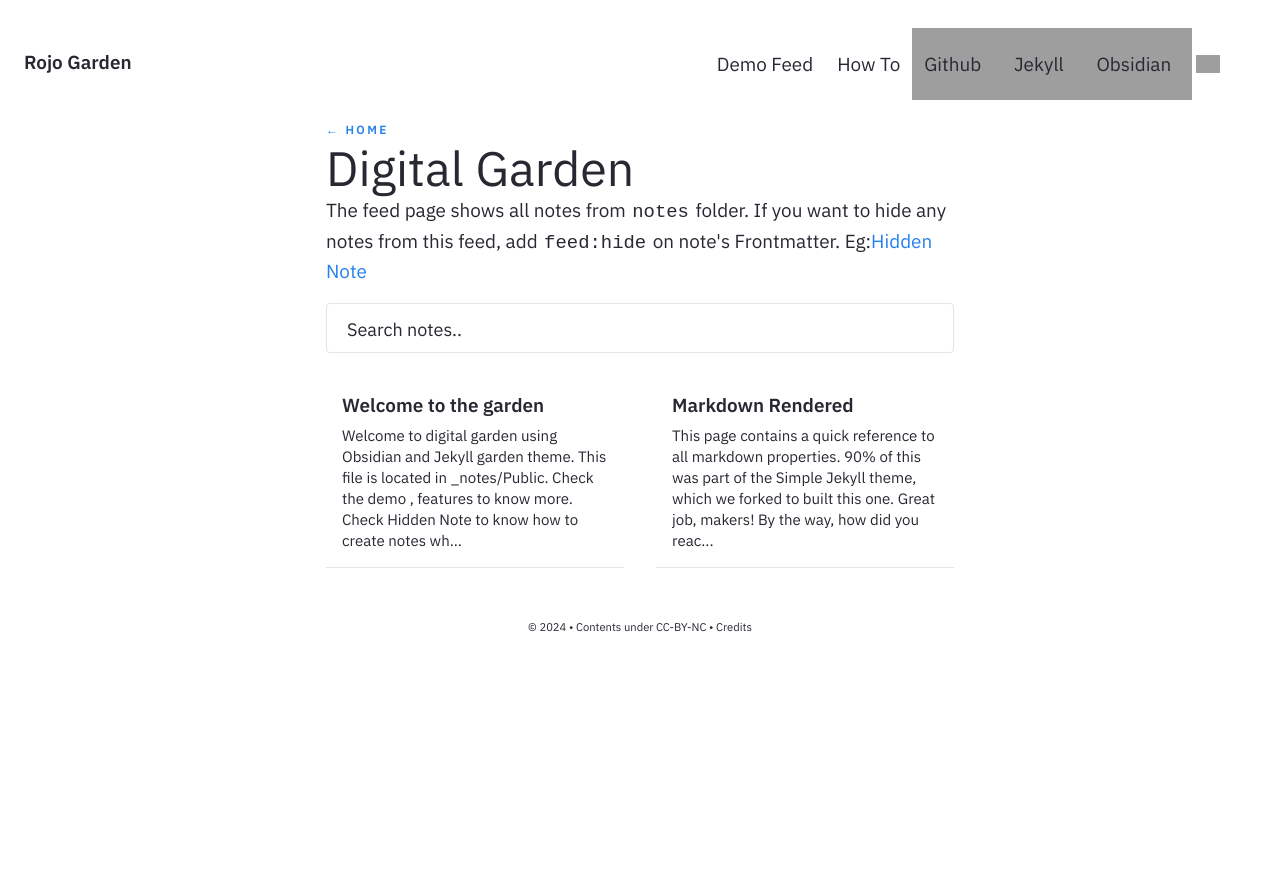
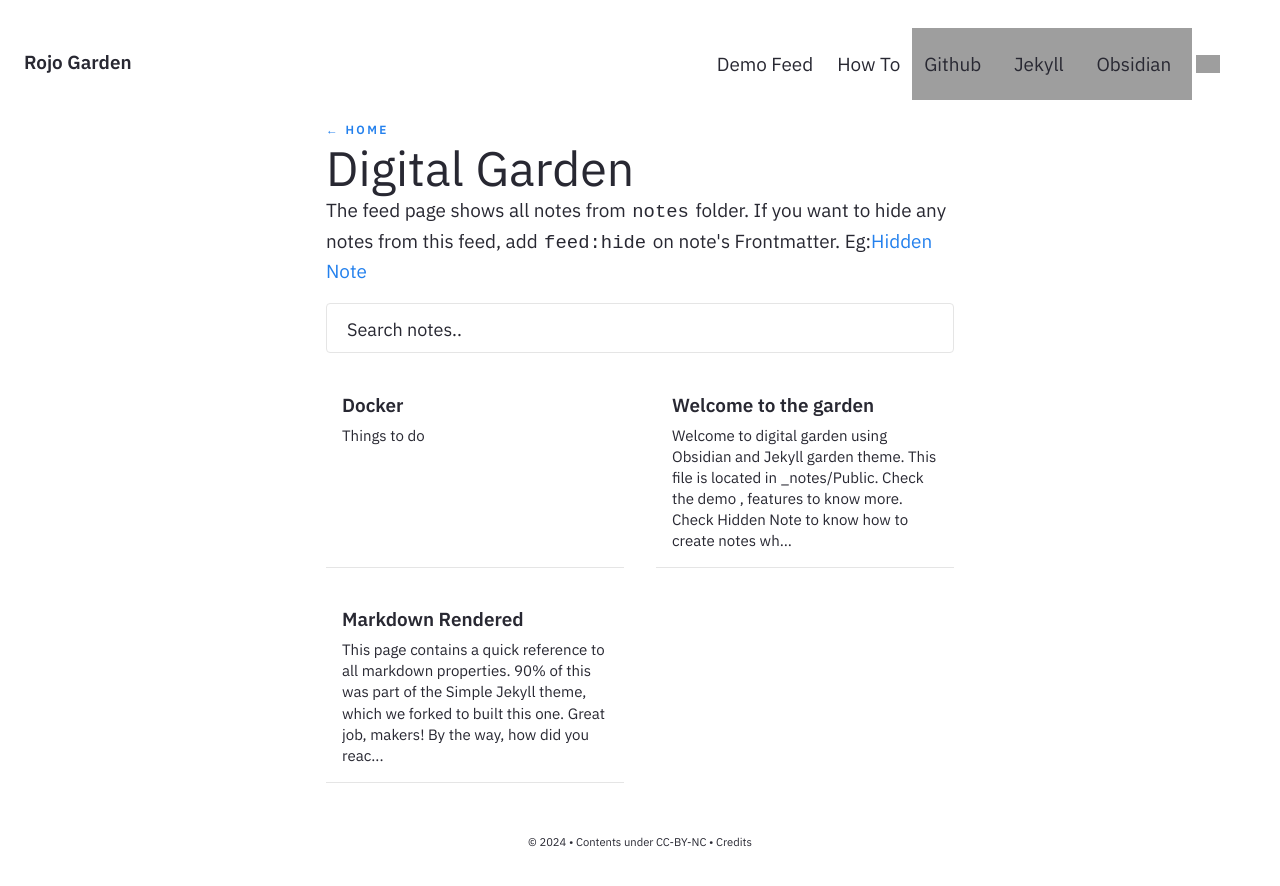
Before and after one commit to lopezrj/lopezrj.github.io, a Jekyll site: the page built from pages/notes.md, in a window 1280 px wide, cut to the strip 0-886 px from the top of the page. Built offline with Jekyll 4.4.1, drawn with Linux system fonts in a browser that asks for light colours; grey boxes are pictures that could not be loaded.

Commit message:
First Commit

```diff
--- a/_includes/Homepage.html
+++ b/_includes/Homepage.html
@@ -1,7 +1,7 @@
 <div class="home-intro">
     <div class="jumbo">{{site.heading}} </div>
     <div class="home-sub-text"> <h3>
-        Jekyll Garden is a markdown friendly theme lets you publish your Obsidian vault (or a subset of it) as a Jekyll static website.
+        Jekylll Garden is a markdown friendly theme lets you publish your Obsidian vault (or a subset of it) as a Jekyll static website.
         Check out the <a href="{{'/notes' | relative_url}}"> demo </a>, <a href="{{'/post/features' | relative_url}}"> features </a> and <a href="{{'/post/how-to' | relative_url}}"> how to</a>.
         </h3>
 </div> </div>
--- a/_notes/Public/Docker.md
+++ b/_notes/Public/Docker/Docker.md
@@ -1,8 +1,8 @@
 ---
 title: Docker
-feed: hide
+feed: show
 date: 01-07-2024
-permalink: /docker
+permalink: /Docker/docker
 format: list
 ---
 
```
Also changed, not shown: 1 other file.
